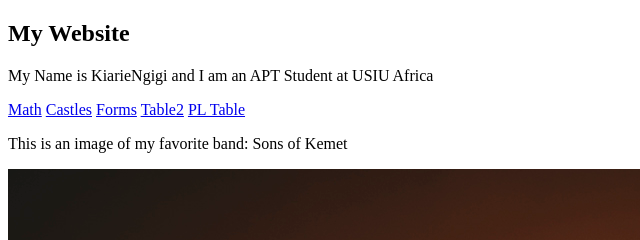
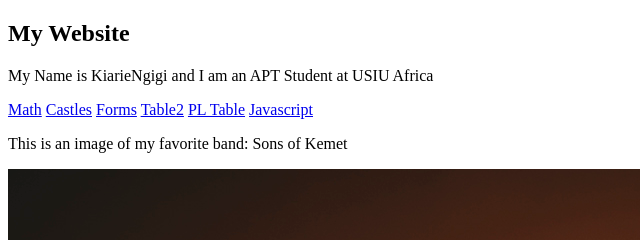
Before and after one commit to Kiariengigi/Project1, a plain HTML site: page index.html in a window 1280 px wide. Shown: the top 240 px of the page, 0-640 px from the left. Drawn offline with Linux system fonts and the light colour scheme.

Commit message:
Update index.html

```diff
--- a/index.html
+++ b/index.html
@@ -9,6 +9,7 @@
 <a href="Form.html">Forms</a>
 <a href="table2.html">Table2</a>
 <a href="Premier_League.html">PL Table</a>
+<a href="java_ex.html">Javascript</a>
 <p>This is an image of my favorite band: Sons of Kemet </p>
 
 <img src="Sons of Kemet, © pierrickguido webpage header.jpg" alt="band">
```
